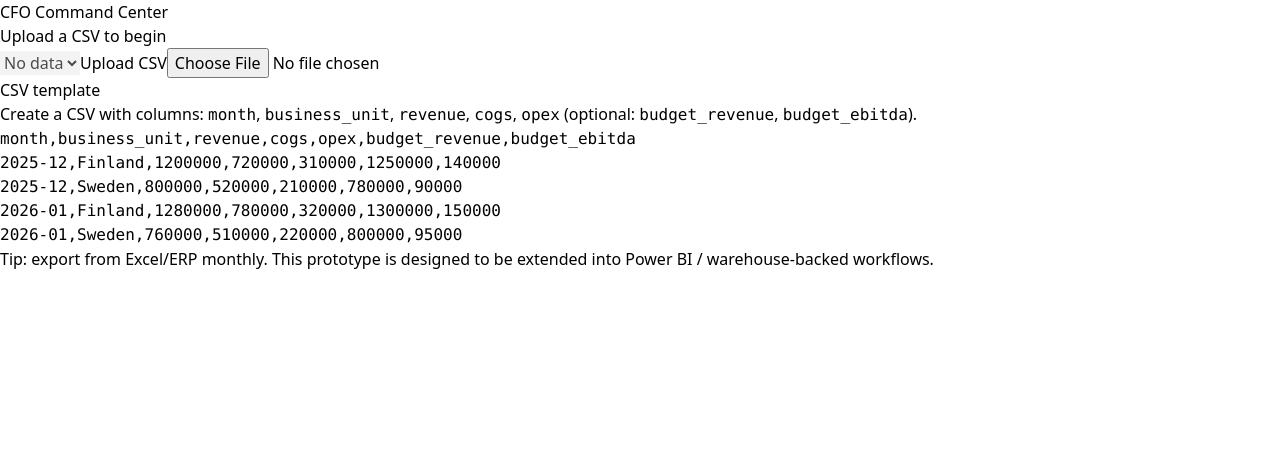
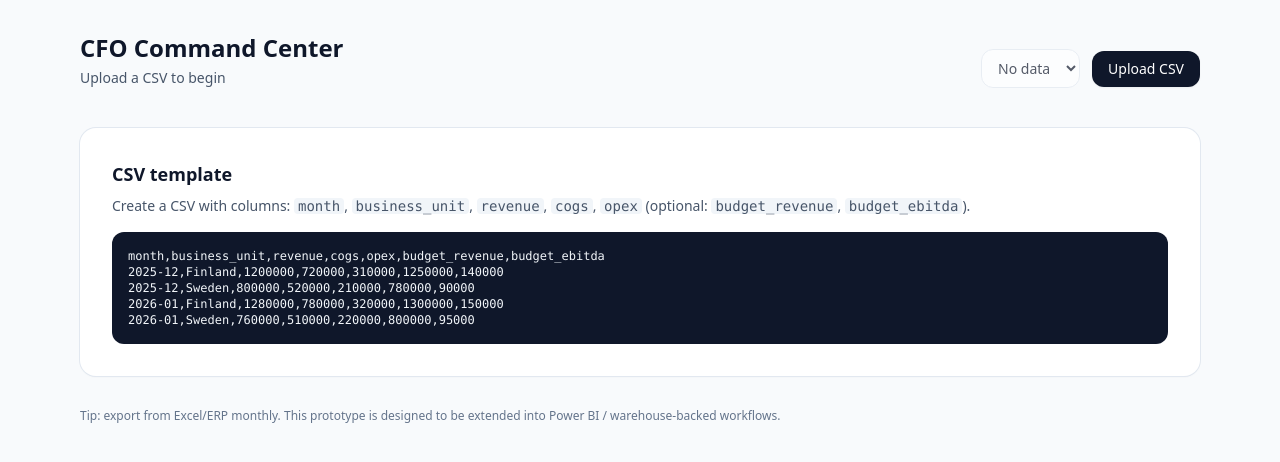
Before and after one commit to J2PIn/radar, a React (Vite) app: page / in a window 1280 px wide. Shown: the top 462 px of the page. Built offline with nearby package versions, Linux system fonts and the light colour scheme; the HTML template or start-up script is replaced by a standard one.

Commit message:
Update tailwind.config.js

```diff
--- a/tailwind.config.js
+++ b/tailwind.config.js
@@ -1 +1,11 @@
-content: ["./index.html", "./src/**/*.{ts,tsx}"]
+/** @type {import('tailwindcss').Config} */
+export default {
+  content: [
+    "./index.html",
+    "./src/**/*.{js,ts,jsx,tsx}"
+  ],
+  theme: {
+    extend: {},
+  },
+  plugins: [],
+}
```
